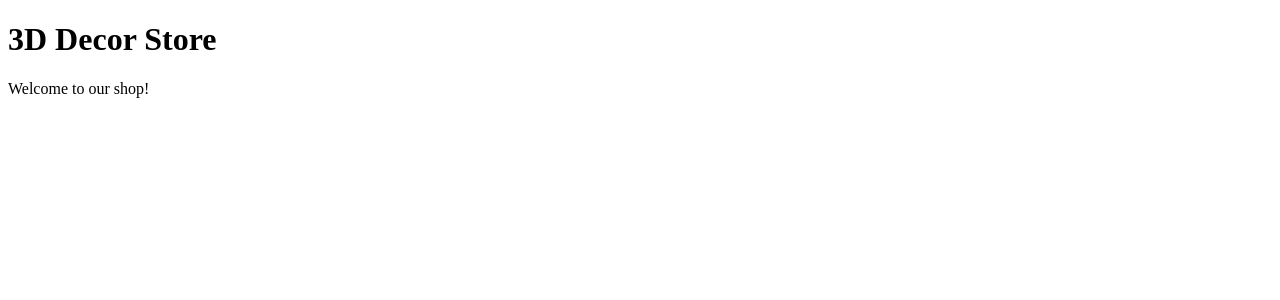
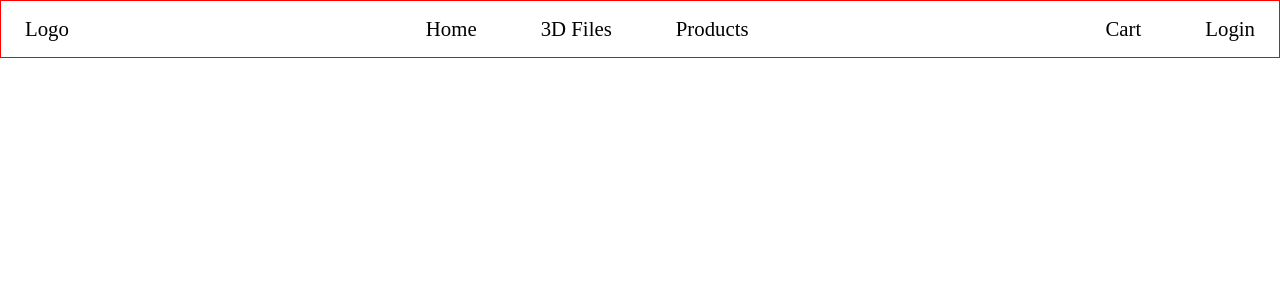
Before and after one commit to sumitpaul7june/3d-decor-store, a React app in the folder frontend/: page / in a window 1280 px wide. Shown: the top 300 px of the page. Built offline with nearby package versions, Linux system fonts and the light colour scheme; the HTML template or start-up script is replaced by a standard one.

Commit message:
chore(ui): setup pages structure and global styles

```diff
--- a/frontend/src/App.jsx
+++ b/frontend/src/App.jsx
@@ -1,11 +1,9 @@
+import Home from "./pages/Home";
 
 function App()
 {
   return (
-    <div>
-      <h1>3D Decor Store</h1>
-      <p>Welcome to our shop!</p>
-    </div>
+    <Home/>
   )
 }
 
--- a/frontend/src/index.css
+++ b/frontend/src/index.css
@@ -0,0 +1,5 @@
+* {
+    margin: 0;
+    padding: 0;
+    box-sizing: border-box;
+}
--- /dev/null
+++ b/frontend/src/pages/Home.jsx
@@ -0,0 +1,11 @@
+import NavBar from "../components/Navbar";
+
+function Home() {
+    return (
+      <div>
+       <NavBar/>
+      </div>
+    );
+  }
+
+  export default Home;
```
